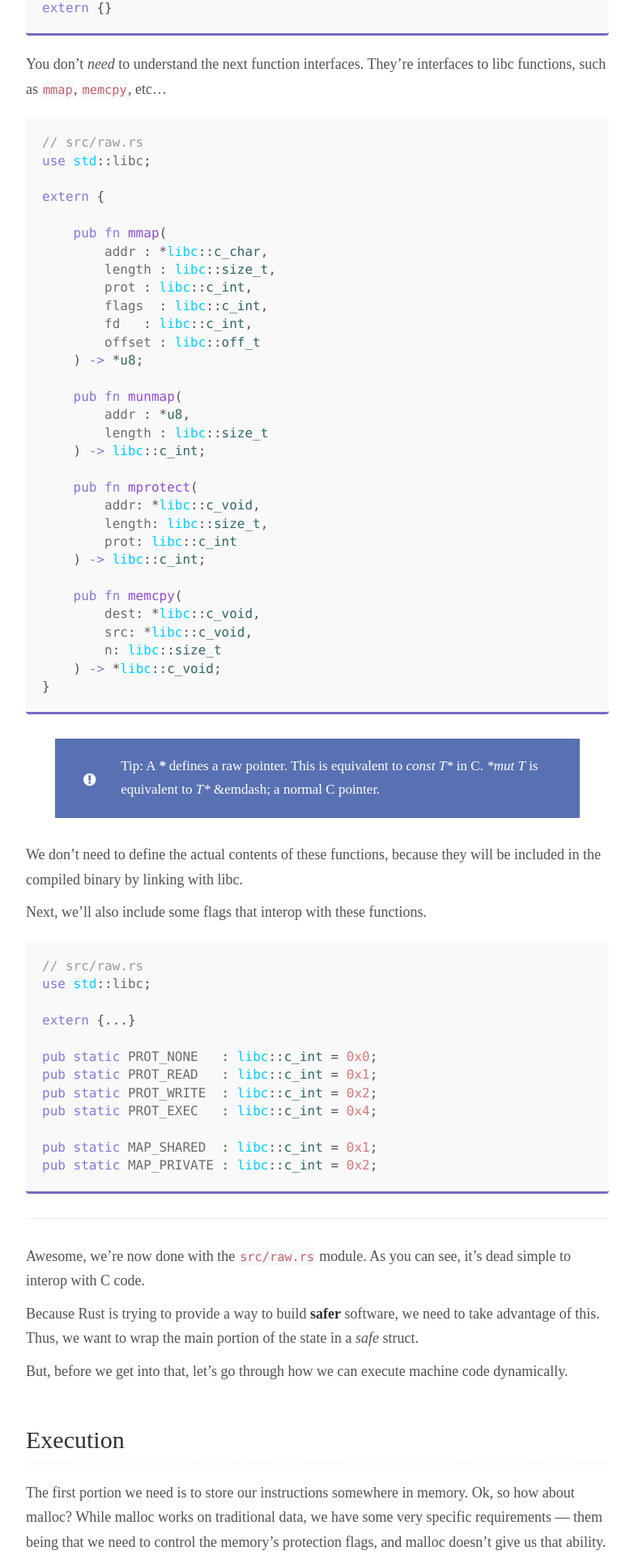
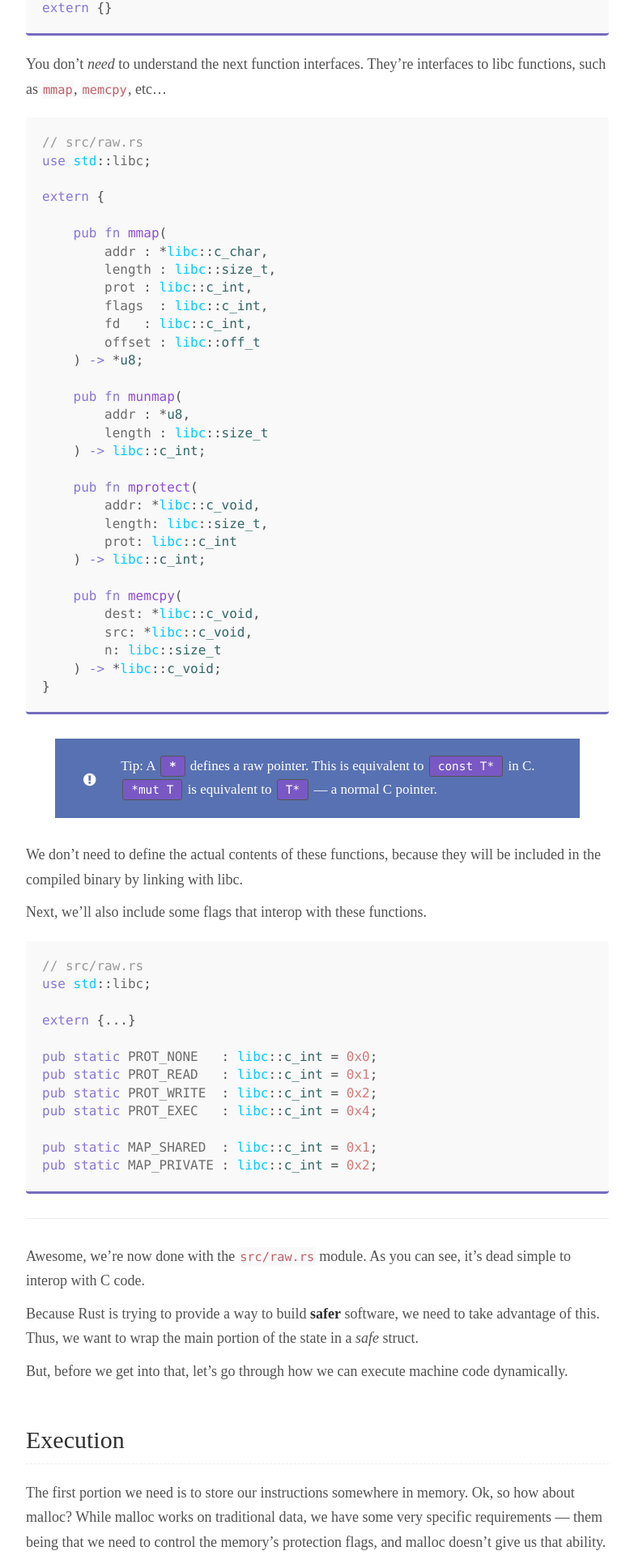
Before and after one commit to thehydroimpulse/hydrocodedesign, a Jekyll site: the page built from _posts/2014-01-17-jit-just-in-time-compiler-rust.md, in a window 1280 px wide. Shown: the part 2971-4891 px from the top of the page at 81% size, without its empty margins (248-1031 px from the left). Built offline with Jekyll 4.4.1, drawn with Linux system fonts in a browser that asks for light colours; Markdown is read by kramdown in place of the engine named in the settings; comment, search, counter and statistics services are not loaded.

Commit message:
update
Signed-off-by: Daniel Fagnan <dnfagnan@gmail.com>

```diff
--- a/_posts/2014-01-17-jit-just-in-time-compiler-rust.md
+++ b/_posts/2014-01-17-jit-just-in-time-compiler-rust.md
@@ -121,7 +121,7 @@ extern {
 
 <div class="message blue">
   <span><i class="fa fa-exclamation-circle"></i></span>
-  <div>Tip: A <b><em>*</em></b> defines a raw pointer. This is equivalent to <em>const T*</em> in C. <em>*mut T</em> is equivalent to <em>T*</em> &emdash; a normal C pointer.</div>
+  <div>Tip: A <b><code>*</code></b> defines a raw pointer. This is equivalent to <code>const T*</code> in C. <code>*mut T</code> is equivalent to <code>T*</code> &mdash; a normal C pointer.</div>
 </div>
 
 We don't need to define the actual contents of these functions, because they will be included in the compiled binary by linking with libc.
--- a/public/css/poole.css
+++ b/public/css/poole.css
@@ -158,6 +158,7 @@ code {
   background-color: #f9f9f9;
   border-radius: 3px;
 }
+
 pre {
   display: block;
   margin-top: 0;
@@ -177,6 +178,15 @@ pre code {
   color: inherit;
   background-color: transparent;
 }
+
+.message code {
+  background: #7958c4;
+  border: 1px solid #555;
+  padding: 4px 10px;
+  margin: 0px 2px;
+  color: #fff;
+}
+
 .highlight {
   margin-top: 1rem;
   margin-bottom: 1rem;
```
Also changed, not shown: 4 other files.
